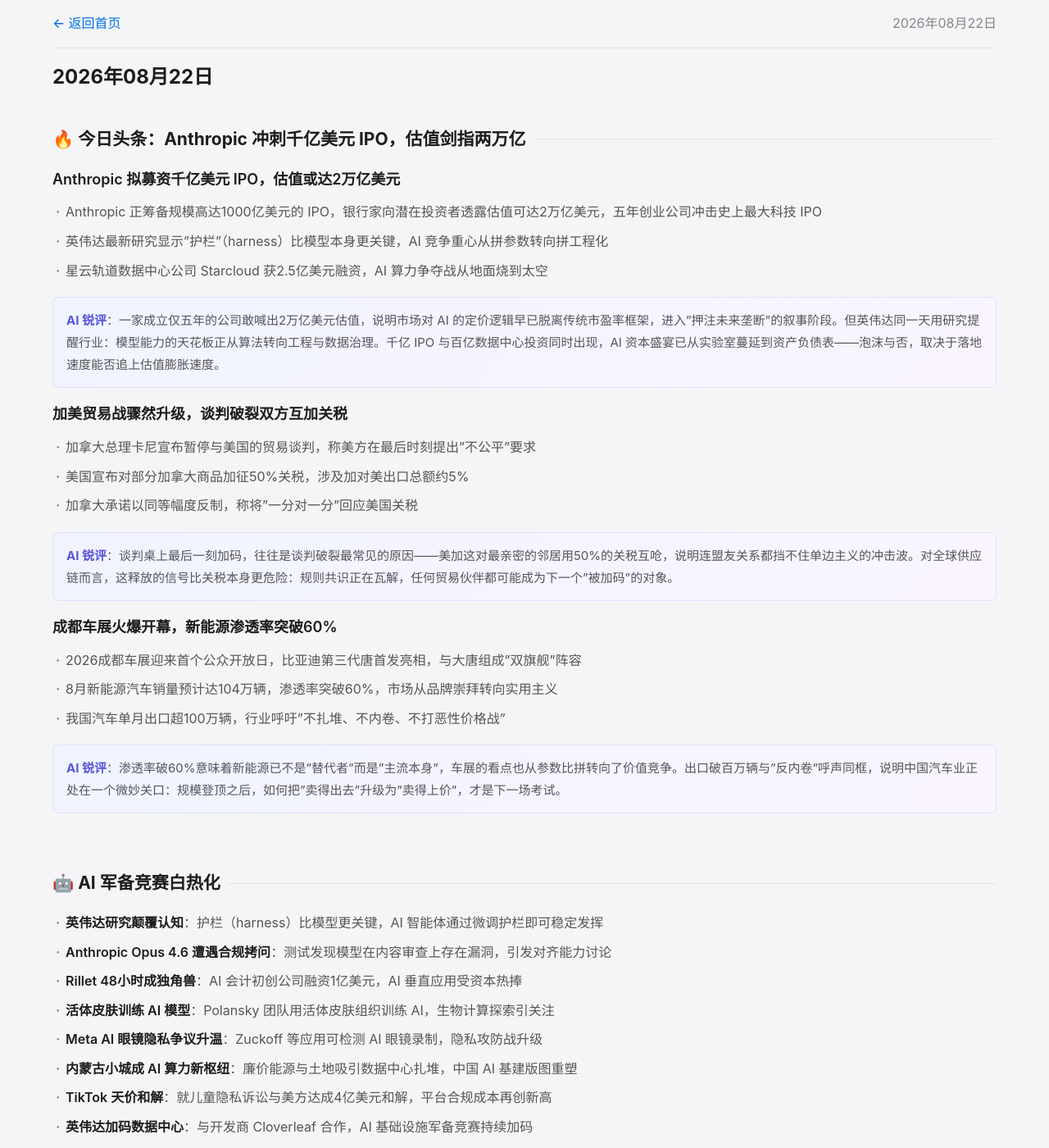
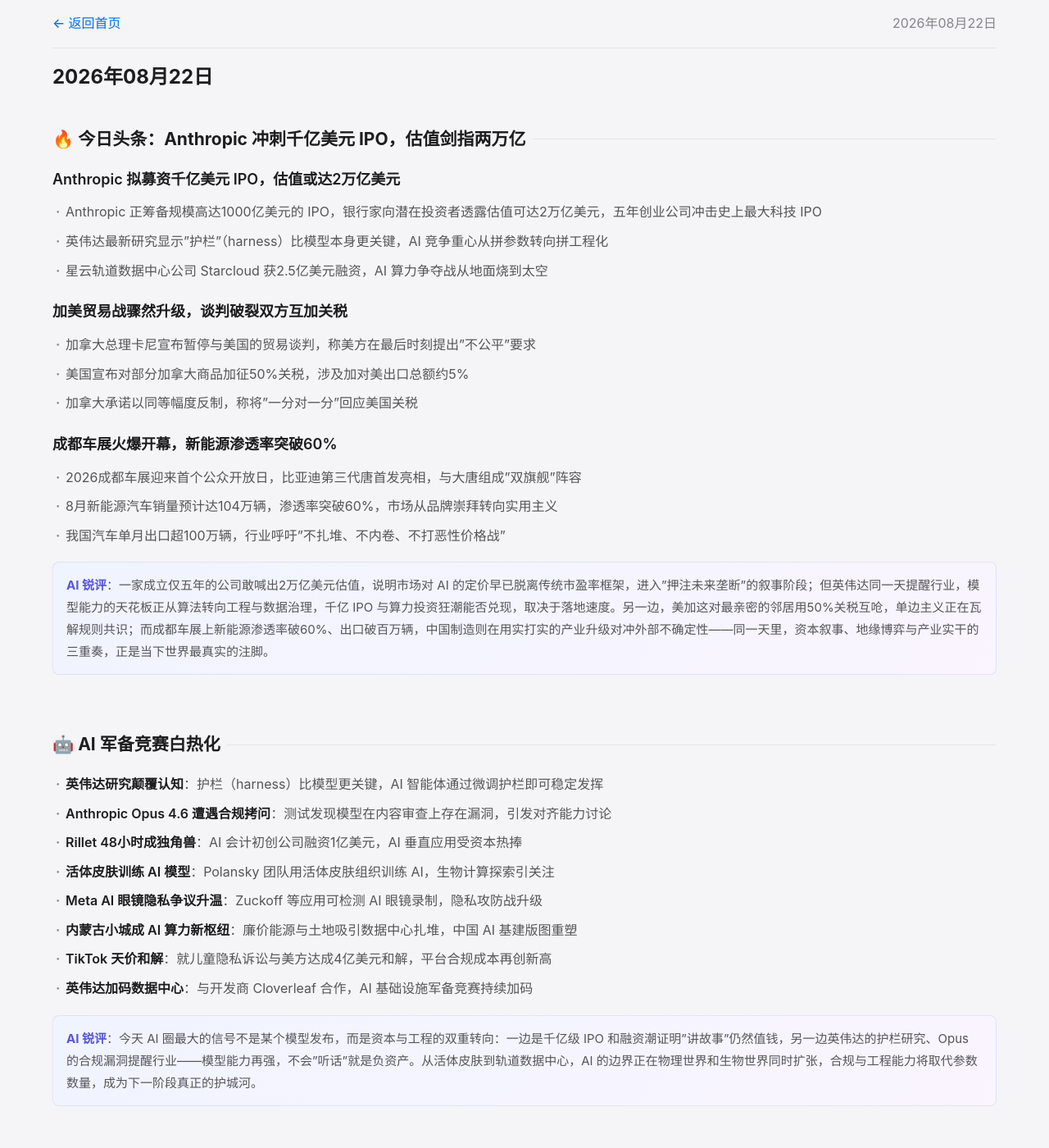
Before and after one commit to xiaxianlin/news, a Jekyll site: the page built from _posts/2026-08-22-日报.md, in a window 1280 px wide and 1400 px high. Shown: the whole window at 82% size. Built offline with Jekyll 4.4.1, drawn with Linux system fonts in a browser that asks for light colours.

Commit message:
日报 2026-08-22 (格式修正)

```diff
--- a/_posts/2026-08-22-日报.md
+++ b/_posts/2026-08-22-日报.md
@@ -12,15 +12,11 @@
 - 英伟达最新研究显示"护栏"（harness）比模型本身更关键，AI 竞争重心从拼参数转向拼工程化
 - 星云轨道数据中心公司 Starcloud 获2.5亿美元融资，AI 算力争夺战从地面烧到太空
 
-> **AI 锐评**：一家成立仅五年的公司敢喊出2万亿美元估值，说明市场对 AI 的定价逻辑早已脱离传统市盈率框架，进入"押注未来垄断"的叙事阶段。但英伟达同一天用研究提醒行业：模型能力的天花板正从算法转向工程与数据治理。千亿 IPO 与百亿数据中心投资同时出现，AI 资本盛宴已从实验室蔓延到资产负债表——泡沫与否，取决于落地速度能否追上估值膨胀速度。
-
 ### 加美贸易战骤然升级，谈判破裂双方互加关税
 
 - 加拿大总理卡尼宣布暂停与美国的贸易谈判，称美方在最后时刻提出"不公平"要求
 - 美国宣布对部分加拿大商品加征50%关税，涉及加对美出口总额约5%
 - 加拿大承诺以同等幅度反制，称将"一分对一分"回应美国关税
-
-> **AI 锐评**：谈判桌上最后一刻加码，往往是谈判破裂最常见的原因——美加这对最亲密的邻居用50%的关税互呛，说明连盟友关系都挡不住单边主义的冲击波。对全球供应链而言，这释放的信号比关税本身更危险：规则共识正在瓦解，任何贸易伙伴都可能成为下一个"被加码"的对象。
 
 ### 成都车展火爆开幕，新能源渗透率突破60%
 
@@ -28,10 +24,9 @@
 - 8月新能源汽车销量预计达104万辆，渗透率突破60%，市场从品牌崇拜转向实用主义
 - 我国汽车单月出口超100万辆，行业呼吁"不扎堆、不内卷、不打恶性价格战"
 
-> **AI 锐评**：渗透率破60%意味着新能源已不是"替代者"而是"主流本身"，车展的看点也从参数比拼转向了价值竞争。出口破百万辆与"反内卷"呼声同框，说明中国汽车业正处在一个微妙关口：规模登顶之后，如何把"卖得出去"升级为"卖得上价"，才是下一场考试。
+> **AI 锐评**：一家成立仅五年的公司敢喊出2万亿美元估值，说明市场对 AI 的定价早已脱离传统市盈率框架，进入"押注未来垄断"的叙事阶段；但英伟达同一天提醒行业，模型能力的天花板正从算法转向工程与数据治理，千亿 IPO 与算力投资狂潮能否兑现，取决于落地速度。另一边，美加这对最亲密的邻居用50%关税互呛，单边主义正在瓦解规则共识；而成都车展上新能源渗透率破60%、出口破百万辆，中国制造则在用实打实的产业升级对冲外部不确定性——同一天里，资本叙事、地缘博弈与产业实干的三重奏，正是当下世界最真实的注脚。
 
 ---
-
 ## 🤖 AI 军备竞赛白热化
 
 - **英伟达研究颠覆认知**：护栏（harness）比模型更关键，AI 智能体通过微调护栏即可稳定发挥
```
